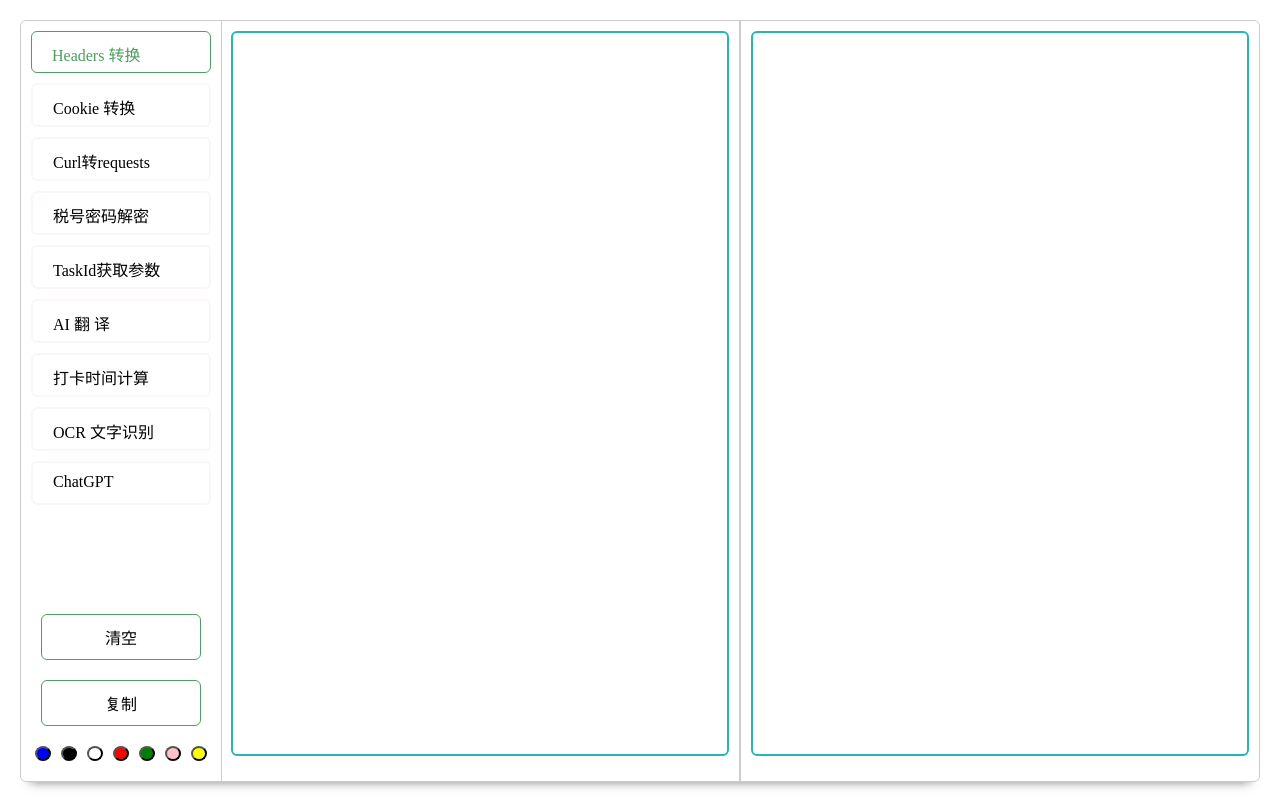
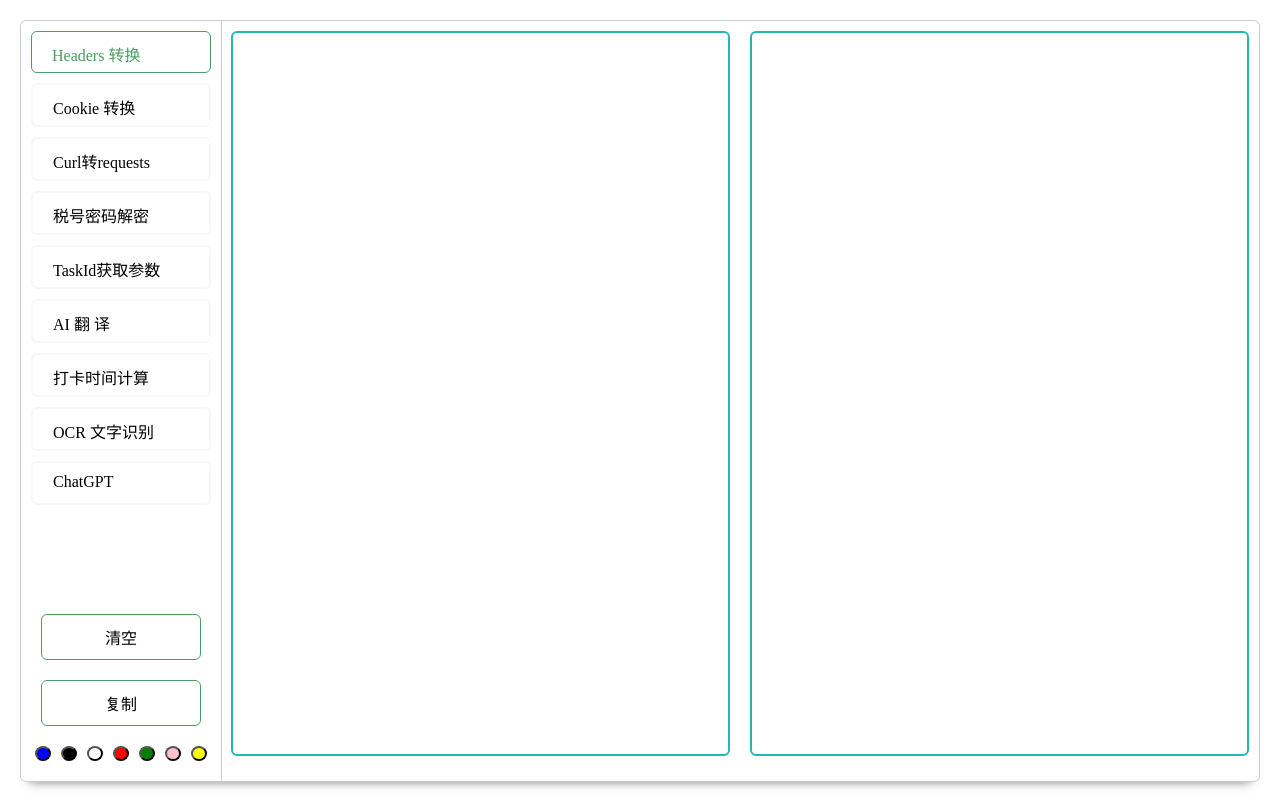
Before and after one commit to qnmlgbd250/appset, a FastAPI app: page / in a window 1280 px wide. Run offline with FastAPI, Linux system fonts and the light colour scheme; some libraries are stand-ins or nearby versions.

Commit message:
去除分割线

```diff
--- a/static/css/commen.css
+++ b/static/css/commen.css
@@ -44,7 +44,7 @@ body {
 
 .div3 {
     grid-area: 1 / 2 / 6 / 5;
-    border-right: 1px solid #ccc;
+    /*border-right: 1px solid #ccc;*/
 
 }
 
@@ -67,7 +67,7 @@ body {
 
 .div4 {
     grid-area: 1 / 5 / 6 / 8;
-    border-left: 1px solid #ccc;
+    /*border-left: 1px solid #ccc;*/
 }
 
 
--- a/static/js/commen.js
+++ b/static/js/commen.js
@@ -433,8 +433,8 @@ function showChatBox(show) {
     chatContent.style.display = 'block';
   } else {
     div3.style.display = 'block';
-    div3.style.border = '1px solid black';
-    div4.style.border = '1px solid black';
+    // div3.style.border = '1px solid black';
+    // div4.style.border = '1px solid black';
     div4.style.display = 'block';
     div6.style.display = 'none';
     output.style.display = 'block';
```
